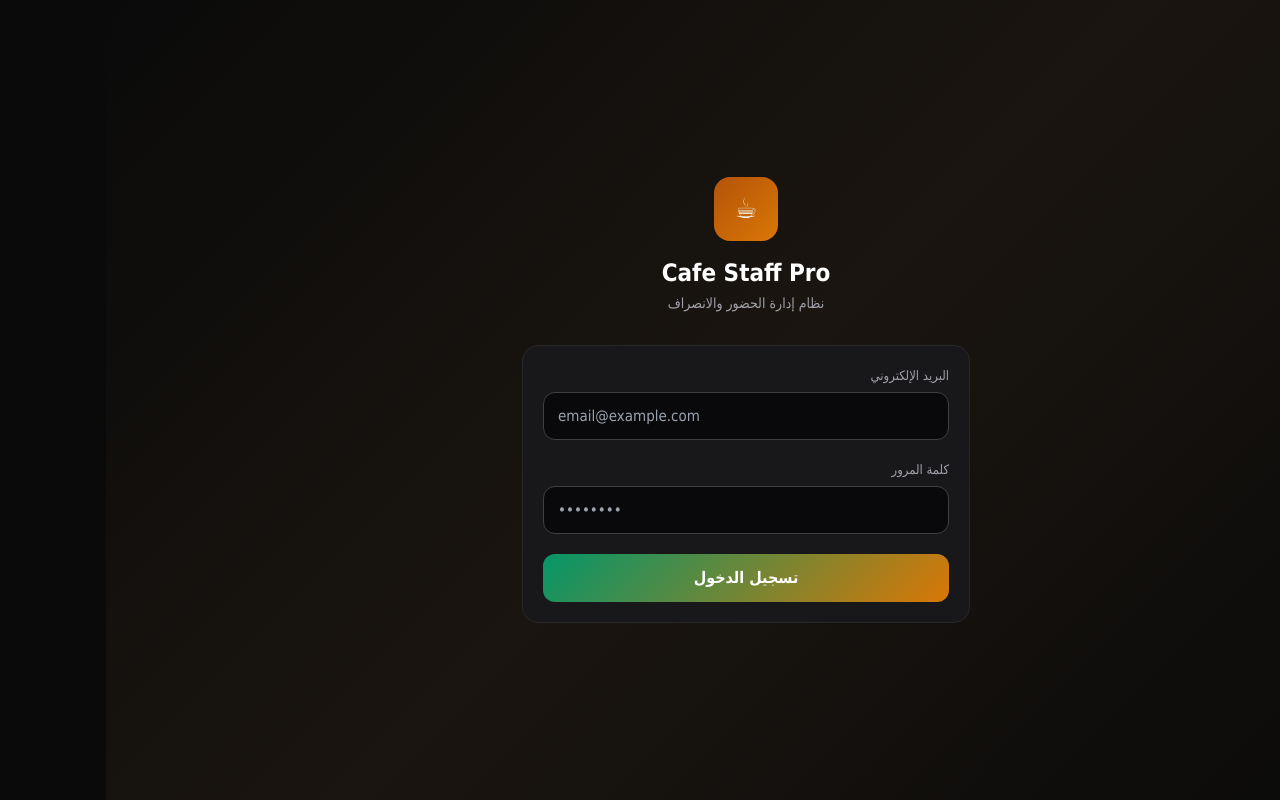
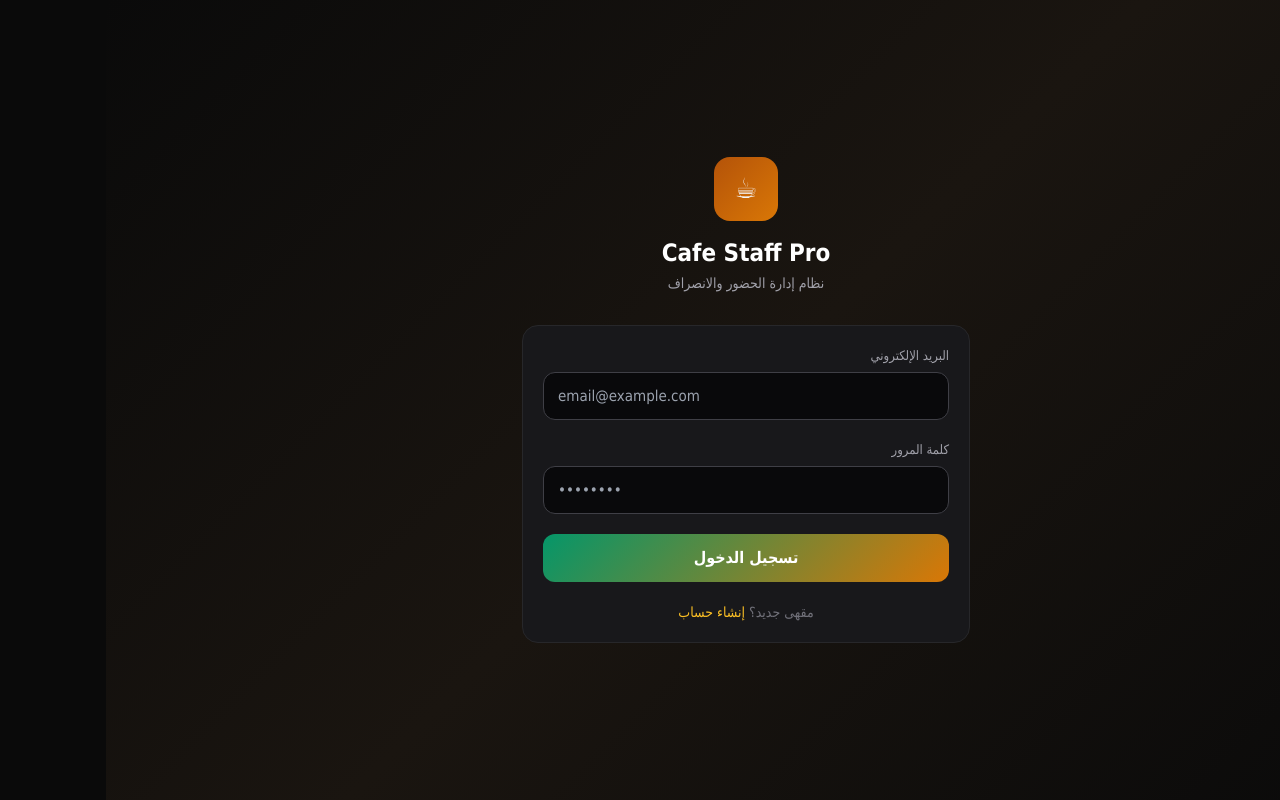
Before and after one commit to uneu2bb/cafe-staff-pro, a Next.js app: page /login in a window 1280 px wide. Built offline with nearby package versions, Linux system fonts and the light colour scheme.

Commit message:
feat: add register link on login page

```diff
--- a/app/login/page.tsx
+++ b/app/login/page.tsx
@@ -2,6 +2,7 @@
 
 import { useState } from 'react'
 import { useRouter } from 'next/navigation'
+import Link from 'next/link'
 import { createClient } from '@/lib/supabase/client'
 
 export default function LoginPage() {
@@ -32,10 +33,16 @@ export default function LoginPage() {
   }
 
   return (
-    <div className="min-h-screen flex items-center justify-center p-4" style={{ background: 'linear-gradient(135deg, #0a0a0a 0%, #1a1510 50%, #0a0a0a 100%)' }}>
+    <div
+      className="min-h-screen flex items-center justify-center p-4"
+      style={{ background: 'linear-gradient(135deg, #0a0a0a 0%, #1a1510 50%, #0a0a0a 100%)' }}
+    >
       <div className="w-full max-w-md">
         <div className="text-center mb-8">
-          <div className="inline-flex items-center justify-center w-16 h-16 rounded-2xl mb-4" style={{ background: 'linear-gradient(135deg, #b45309, #d97706)' }}>
+          <div
+            className="inline-flex items-center justify-center w-16 h-16 rounded-2xl mb-4"
+            style={{ background: 'linear-gradient(135deg, #b45309, #d97706)' }}
+          >
             <span style={{ fontSize: 28 }}>☕</span>
           </div>
           <h1 className="text-2xl font-bold text-white">Cafe Staff Pro</h1>
@@ -71,7 +78,14 @@ export default function LoginPage() {
           </div>
 
           {error && (
-            <div className="rounded-xl px-4 py-3 text-sm" style={{ background: 'rgba(220,38,38,0.15)', border: '1px solid rgba(220,38,38,0.3)', color: '#fca5a5' }}>
+            <div
+              className="rounded-xl px-4 py-3 text-sm"
+              style={{
+                background: 'rgba(220,38,38,0.15)',
+                border: '1px solid rgba(220,38,38,0.3)',
+                color: '#fca5a5',
+              }}
+            >
               {error}
             </div>
           )}
@@ -79,6 +93,13 @@ export default function LoginPage() {
           <button type="submit" disabled={loading} className="btn-primary w-full py-3 text-base">
             {loading ? 'جاري الدخول...' : 'تسجيل الدخول'}
           </button>
+
+          <p className="text-center text-sm text-zinc-500">
+            مقهى جديد؟{' '}
+            <Link href="/register" className="text-amber-400 hover:underline">
+              إنشاء حساب
+            </Link>
+          </p>
         </form>
       </div>
     </div>
```
